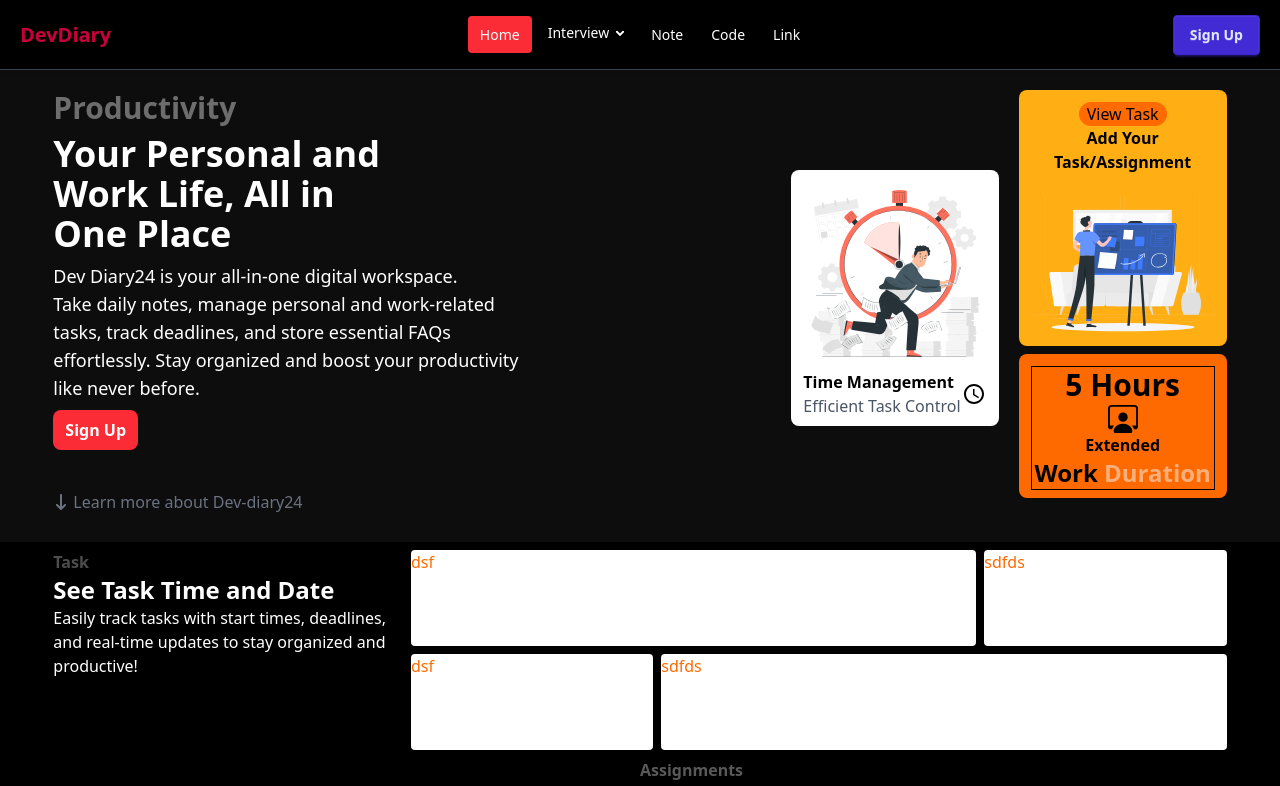
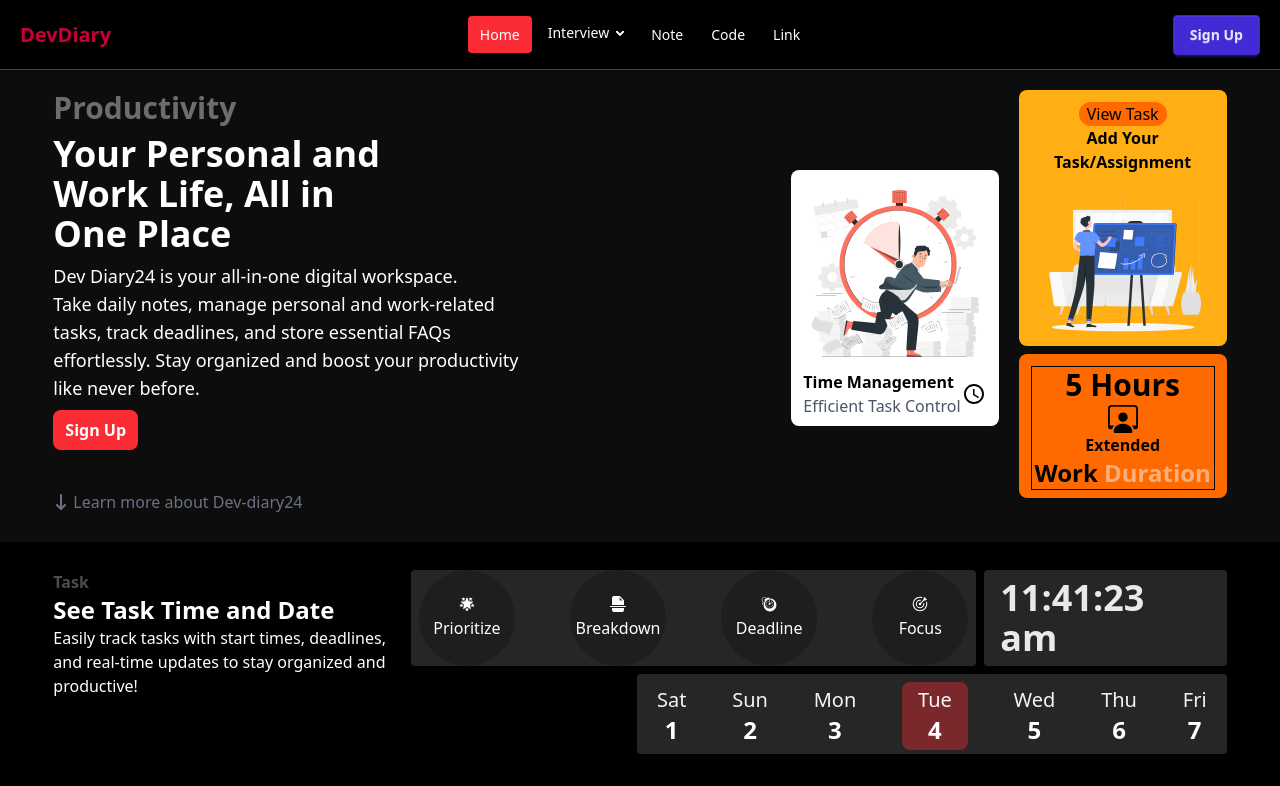
Before and after one commit to rohan26ir/Dev-Diary24, a React (Vite) app: page / in a window 1280 px wide. Shown: the top 786 px of the page. Built offline with nearby package versions, Linux system fonts and the light colour scheme; no server answers.

Commit message:
add empty Task section in home page

```diff
--- a/src/Dashboard/ShowTasks/ShowEmptyTask.jsx
+++ b/src/Dashboard/ShowTasks/ShowEmptyTask.jsx
@@ -1,4 +1,9 @@
 import React from 'react';
+import RealTimeClock from '../../components/RealTimeClock';
+
+import { GoGoal } from "react-icons/go";
+import { BsFileEarmarkBreakFill } from 'react-icons/bs';
+import {  GiStarFormation, GiTimeBomb } from "react-icons/gi";
 
 const ShowEmptyTask = () => {
   return (
@@ -7,7 +12,7 @@
 
         <div className='flex flex-col-reverse md:flex-row gap-2 w-[100%]'>
           {/* 1st */}
-          <div className='w-[30%]'>
+          <div className='w-[100%] md:w-[30%]'>
             <div>
               <p className='font-bold text-white/30'>Task</p>
               <h2 className='text-2xl font-bold'>See Task Time and Date</h2>
@@ -15,26 +20,117 @@
             </div>
           </div>
           {/* 2nd */}
-          <div className='flex flex-col gap-2 w-[70%]'>
+          <div className='flex flex-col gap-2 w-[100%] md:w-[70%]'>
             {/* 1st card */}
           <div className=''>
-            <div className='flex md:flex-row w-[100%] gap-2'>
-            <div className='w-[70%] rounded-sm bg-white text-orange-500 h-24'>
-dsf
+            <div className='flex flex-col md:flex-row w-[100%] gap-2'>
+            <div className='w-[100%]  md:w-[70%] rounded-sm bg-white/15 px-2 overflow-hidden text-text h-24'>
+            <div className='flex flex-wrap justify-between gap-2'>
+              <div className='flex flex-col justify-center items-center'>
+
+                <div className='flex flex-col h-24 w-24 justify-center items-center bg-black/20 rounded-full gap-1'>
+                <div>
+                <GiStarFormation />
+                </div>
+                <div className='flex flex-col justify-center items-center'>
+                  <h2>Prioritize</h2>
+                  {/* <p className='text-xs'>Focus on high-impact tasks first.</p> */}
+                </div>
+                </div>
+
+              </div>
+              <div className='flex flex-col justify-center items-center'>
+
+              <div className='flex flex-col h-24 w-24 justify-center items-center bg-black/20 rounded-full gap-1'>
+                <div>
+                <BsFileEarmarkBreakFill />
+                </div>
+                <div className='flex flex-col justify-center items-center'>
+                  <h2>Breakdown</h2>
+                  {/* <p className='text-xs'>Focus on high-impact tasks first.</p> */}
+                </div>
+                </div>
+
+              </div>
+              <div className='flex flex-col justify-center items-center'>
+
+              <div className='flex flex-col h-24 w-24 justify-center items-center bg-black/20 rounded-full gap-1'>
+                <div>
+                <GiTimeBomb />
+                </div>
+                <div className='flex flex-col justify-center items-center'>
+                  <h2>Deadline</h2>
+                  {/* <p className='text-xs'>Focus on high-impact tasks first.</p> */}
+                </div>
+                </div>
+
+              </div>
+              <div className='flex flex-col justify-center items-center'>
+              <div className='flex flex-col h-24 w-24 justify-center items-center bg-black/20 rounded-full gap-1'>
+                <div>
+                <GoGoal />
+                </div>
+                <div className='flex flex-col justify-center items-center'>
+                  <h2>Focus</h2>
+                  {/* <p className='text-xs'>Focus on high-impact tasks first.</p> */}
+                </div>
+                </div>
+              </div>
+            </div>
           </div>
-          <div className='w-[30%] rounded-sm bg-white text-orange-500 h-24'>
-sdfds
+          <div className='w-[100%]  md:w-[30%] rounded-sm bg-white/15 p-2 text-black h-24'>
+            <div className='p-2 flex justify-center items-center h-20 text-4xl font-bold text-white/90'>
+              {/* show Clock */}
+              <RealTimeClock></RealTimeClock>
+            </div>
           </div>
             </div>
+
+
+
             </div>
             {/* 2nd card */}
           <div className=''>
             <div className='flex md:flex-row w-[100%] gap-2'>
-            <div className='w-[30%] rounded-sm bg-white text-orange-500 h-24'>
-dsf
+            {/* <div className='w-[30%] rounded-sm bg-white/50 p-2 text-black h-24'>
+            <h2>Lorem, ipsum dolor.</h2>
+          </div> */}
+
+          <div className='w-[27%]  hidden md:block'>
+
           </div>
-          <div className='w-[70%] rounded-sm bg-white text-orange-500 h-24'>
-sdfds
+
+          <div className='w-[100%]  md:w-[73%]  rounded-sm bg-white/15 p-2 text-black h-20'>
+            <div className='flex justify-between gap-1 px-3 '>
+              <div className='flex flex-col justify-center items-center '>
+                <div className='text-xl text-white/95'>Sat</div>
+                <div className='text-2xl font-bold text-white'>1</div>
+              </div>
+              <div className='flex flex-col justify-center items-center '>
+                <div className='text-xl text-white/95'>Sun</div>
+                <div className='text-2xl font-bold text-white'>2</div>
+              </div>
+              <div className='flex flex-col justify-center items-center '>
+                <div className='text-xl text-white/95'>Mon</div>
+                <div className='text-2xl font-bold text-white'>3</div>
+              </div>
+              <div className='flex flex-col justify-center items-center bg-[#FB2C36]/40 px-4 py-1 rounded-lg '>
+                <div className='text-xl text-white/95'>Tue</div>
+                <div className='text-2xl font-bold text-white'>4</div>
+              </div>
+              <div className='flex flex-col justify-center items-center '>
+                <div className='text-xl text-white/95'>Wed</div>
+                <div className='text-2xl font-bold text-white'>5</div>
+              </div>
+              <div className='flex flex-col justify-center items-center '>
+                <div className='text-xl text-white/95'>Thu</div>
+                <div className='text-2xl font-bold text-white'>6</div>
+              </div>
+              <div className='flex flex-col justify-center items-center '>
+                <div className='text-xl text-white/95'>Fri</div>
+                <div className='text-2xl font-bold text-white'>7</div>
+              </div>
+            </div>
           </div>
             </div>
             </div>
--- /dev/null
+++ b/src/components/RealTimeClock.jsx
@@ -0,0 +1,23 @@
+import React, { useState, useEffect } from "react";
+import moment from "moment";
+
+const RealTimeClock = () => {
+  const [time, setTime] = useState(moment().format("h:mm:ss a"));
+
+  useEffect(() => {
+
+    const interval = setInterval(() => {
+      setTime(moment().format("h:mm:ss a"));
+    }, 1000);
+
+    return () => clearInterval(interval);
+  }, []);
+
+  return (
+    <div>
+    {time}
+    </div>
+  );
+};
+
+export default RealTimeClock;
--- a/src/pages/Home/HomePage.jsx
+++ b/src/pages/Home/HomePage.jsx
@@ -15,16 +15,17 @@
         <div className='bg-white'><Hero></Hero></div>
 
 
+        <div className='mt-5'>
         {
           user
           ? <ShowTasks></ShowTasks>
           : <ShowEmptyTask></ShowEmptyTask>
         }
+        </div>
 
 
 
-
-        <div className=''>
+        <div className='pt-5'>
           <HomeWork></HomeWork>
         </div>
 
```
